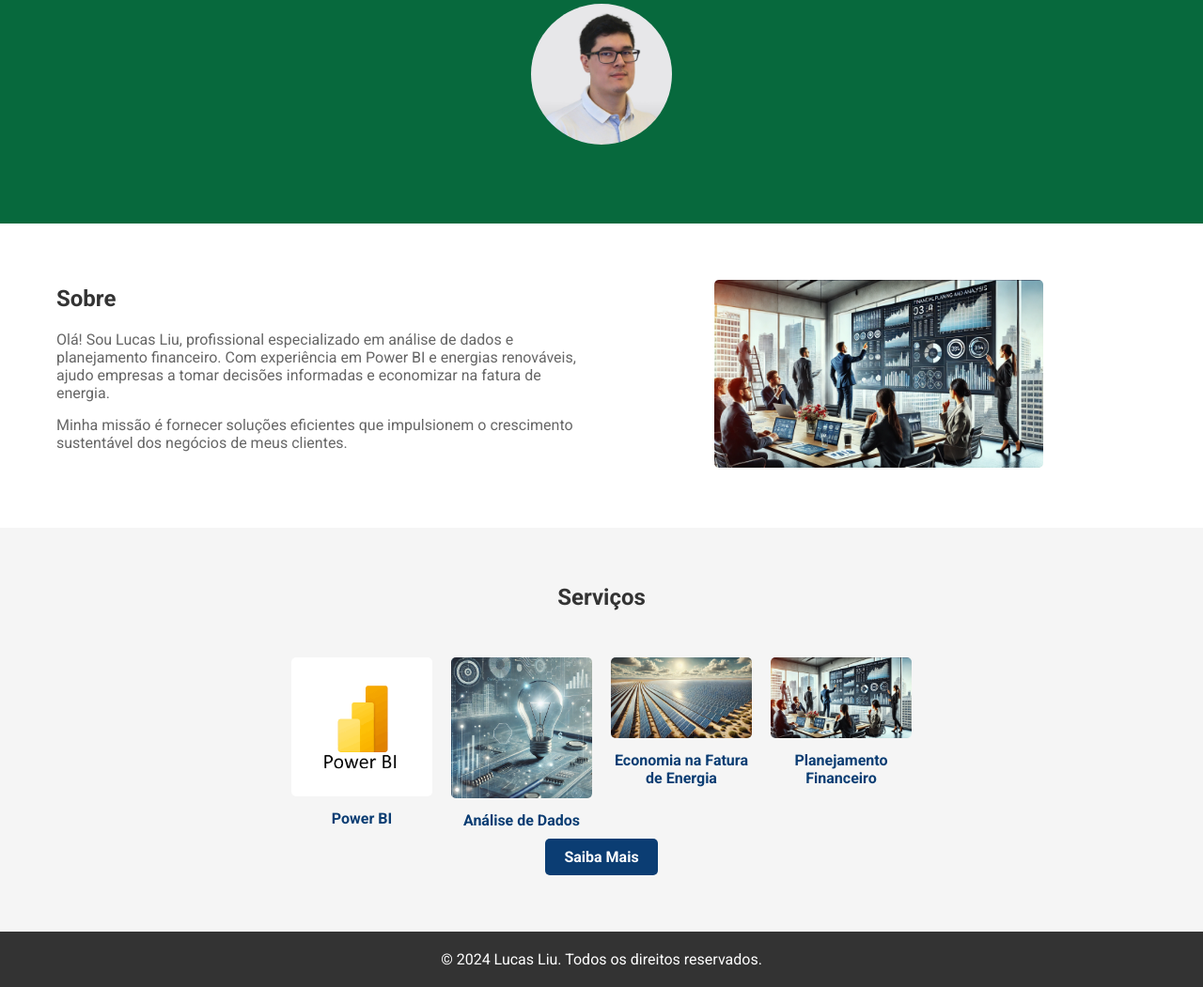
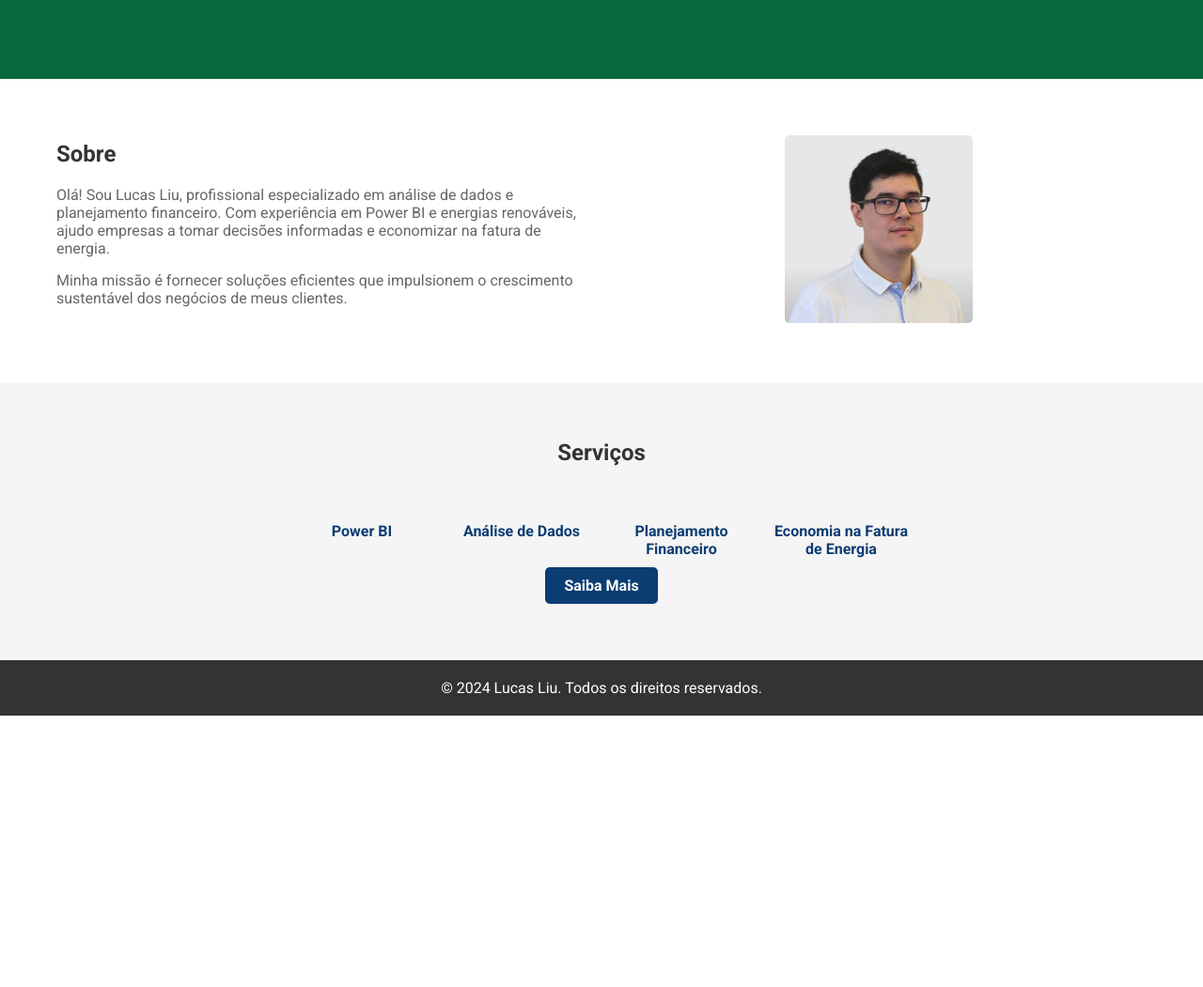
Before and after one commit to lucasliu98/personal, a plain HTML site: page index.html in a window 1280 px wide. Shown: the part 240-1291 px from the top of the page at 94% size. After the commit the page ends 1002 px from the top, so only its background shows below. Drawn offline with Linux system fonts and the light colour scheme.

Commit message:
Update index.html

```diff
--- a/index.html
+++ b/index.html
@@ -15,7 +15,7 @@
     <header>
         <nav>
             <div class="logo">
-                <!-- Espaço para o logotipo -->
+                <!-- Logotipo -->
                 <img src="logo.png" alt="Logo de Lucas Liu">
             </div>
             <ul class="nav-links">
@@ -31,10 +31,6 @@
     <section id="inicio" class="hero">
         <h1>Bem-vindo</h1>
         <p>Página profissional de Lucas Liu</p>
-        <!-- Imagem pequena na página inicial -->
-        <div class="hero-image">
-            <img src="lucas.png" alt="Lucas Liu">
-        </div>
     </section>
 
     <!-- Seção Sobre -->
@@ -46,8 +42,8 @@
                 <p>Minha missão é fornecer soluções eficientes que impulsionem o crescimento sustentável dos negócios de meus clientes.</p>
             </div>
             <div class="about-image">
-                <!-- Imagem na seção Sobre -->
-                <img src="FPEA.png" alt="Lucas Liu">
+                <!-- Foto do Lucas -->
+                <img src="lucas.png" alt="Lucas Liu">
             </div>
         </div>
     </section>
@@ -57,20 +53,16 @@
         <h2>Serviços</h2>
         <div class="services-home-container">
             <div class="service-home-item">
-                <img src="powerbi.png" alt="Power BI">
                 <h3>Power BI</h3>
             </div>
             <div class="service-home-item">
-                <img src="dados.png" alt="Análise de Dados">
                 <h3>Análise de Dados</h3>
             </div>
             <div class="service-home-item">
-                <img src="usina solar.png" alt="Economia na Fatura de Energia">
-                <h3>Economia na Fatura de Energia</h3>
+                <h3>Planejamento Financeiro</h3>
             </div>
             <div class="service-home-item">
-                <img src="FPEA.png" alt="Planejamento Financeiro">
-                <h3>Planejamento Financeiro</h3>
+                <h3>Economia na Fatura de Energia</h3>
             </div>
         </div>
         <!-- Link para a página de serviços -->
```
